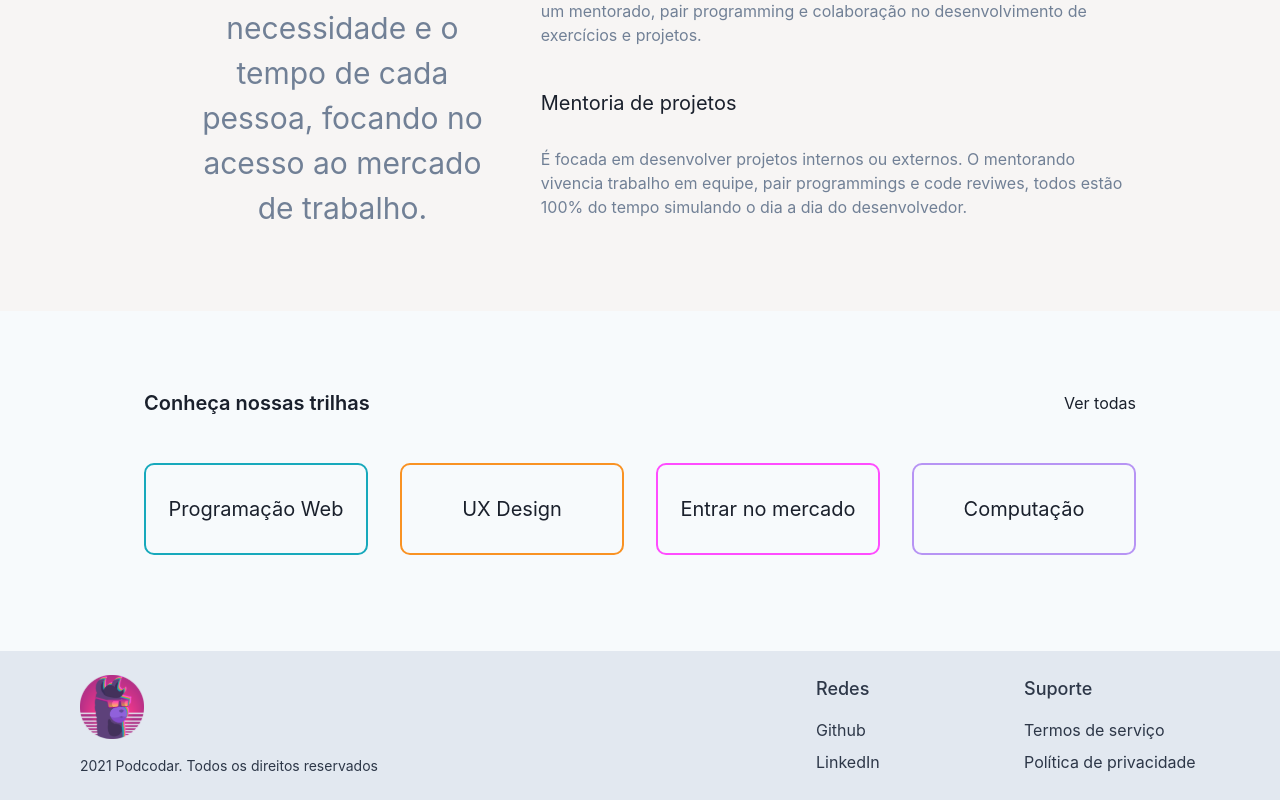
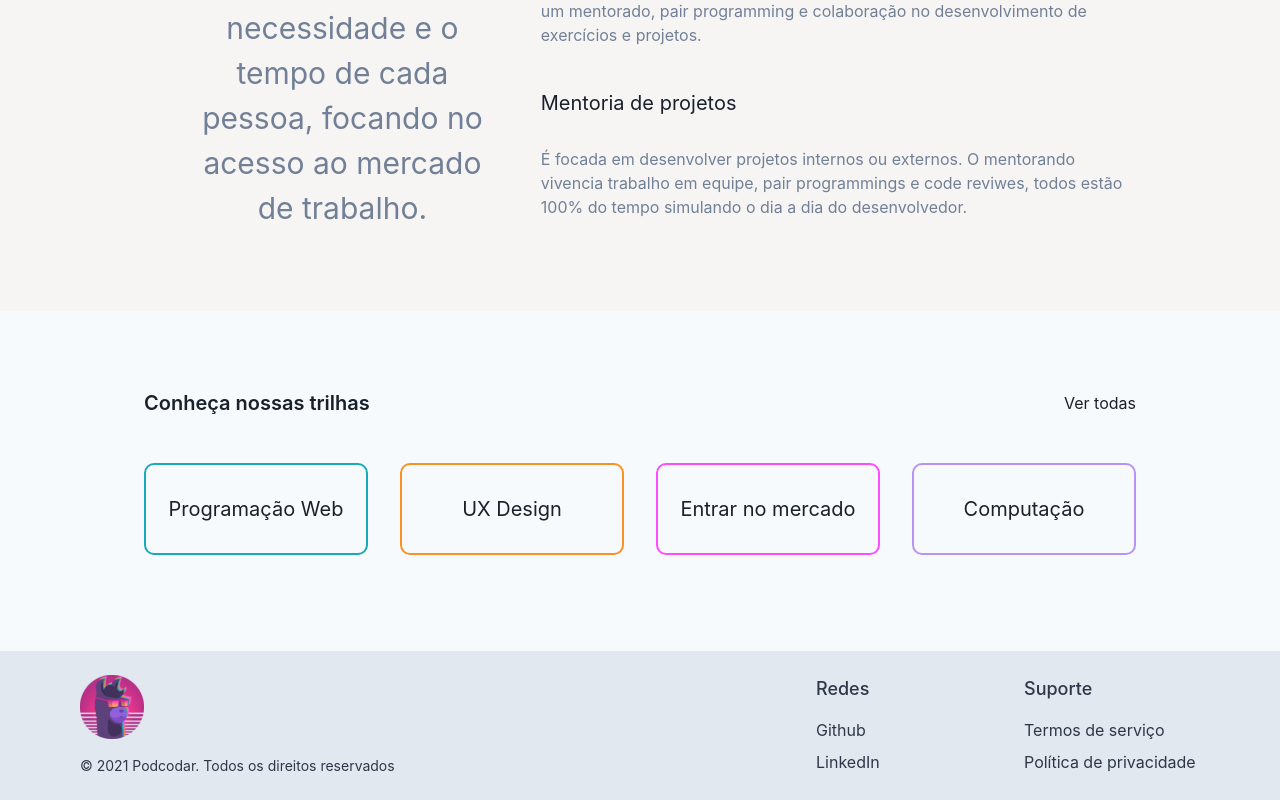
Before and after one commit to podcodar/webapp, a Next.js app: page / in a window 1280 px wide. Shown: the part 2045-2845 px from the top of the page. Built offline with nearby package versions, Linux system fonts and the light colour scheme.

Commit message:
fea: add copyright symbol

```diff
--- a/packages/components/Footer.tsx
+++ b/packages/components/Footer.tsx
@@ -54,7 +54,7 @@ export default function Footer() {
             <Box>
               <Logo />
             </Box>
-            <Text fontSize="sm">2021 Podcodar. {t(`legal`)}</Text>
+            <Text fontSize="sm">© 2021 Podcodar. {t(`legal`)}</Text>
           </Stack>
           <Stack align="flex-start">
             <ListHeader>{t(`socials`)}</ListHeader>
```
